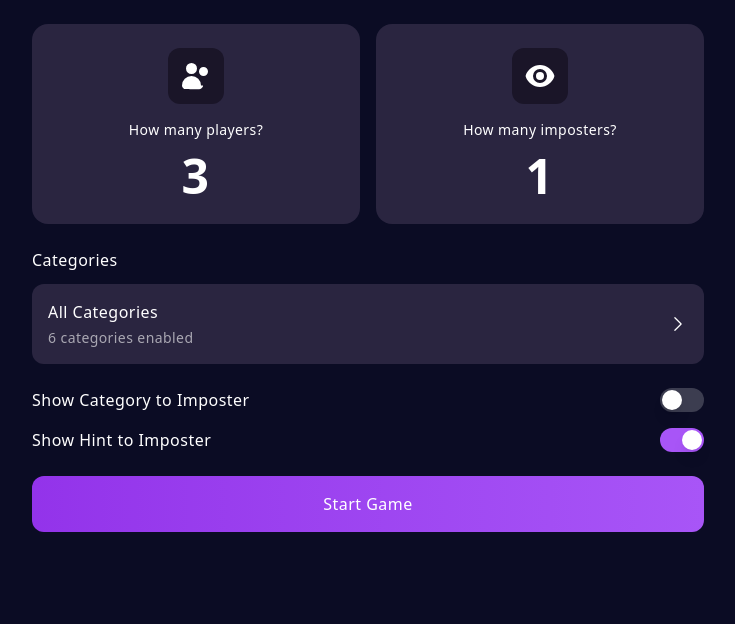
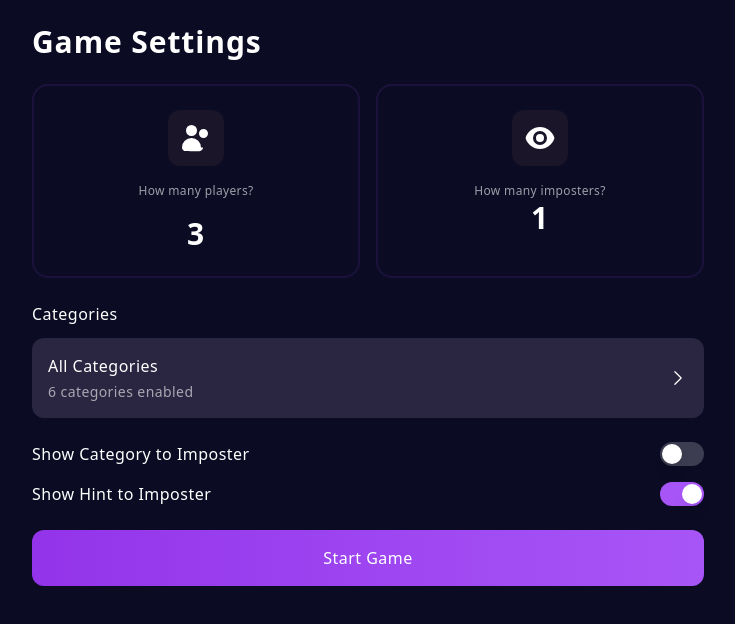
Before and after one commit to lawynnj/impostor-word-game, a React (Vite) app: page / in a window 1280 px wide. Shown: the top 624 px of the page, without its empty margins (272-1007 px from the left). Built offline with nearby package versions, Linux system fonts and the light colour scheme.

Commit message:
update styles

```diff
--- a/src/App.jsx
+++ b/src/App.jsx
@@ -567,8 +567,10 @@ export default function App() {
         </div>
 
         {/* Player Count Display and Controls */}
-        <div className="mt-8 flex flex-col items-center">
-          <div className="text-white/60 text-sm mb-4">How many players?</div>
+        <div className="mt-8 flex flex-col items-center border border-white/10 rounded-2xl p-6">
+          <div className="text-white/60 text-[12px] mb-4">
+            How many players?
+          </div>
           <div className="text-white text-7xl font-bold mb-8">
             {playerCount}
           </div>
@@ -644,7 +646,7 @@ export default function App() {
         </div>
 
         {/* Impostor Count Display and Controls */}
-        <div className="mt-8 flex flex-col items-center">
+        <div className="mt-8 flex flex-col items-center border border-white/10 rounded-2xl p-6">
           <div className="text-white/60 text-sm mb-4">How many imposters?</div>
           <div className="text-white text-7xl font-bold mb-8">
             {impostorCount}
@@ -706,11 +708,12 @@ export default function App() {
     return (
       <div className="max-w-2xl mx-auto">
         {/* Player and Impostor Count Cards */}
+        <h1 className="text-3xl font-semibold mb-6">Game Settings</h1>
         <div className="grid grid-cols-2 gap-4 mb-6">
           {/* Player Count Card */}
           <button
             onClick={() => setStage(STAGES.PLAYER_COUNT_SELECTION)}
-            className="bg-[#2A2540] rounded-2xl p-6 flex flex-col items-center text-center hover:bg-[#332B4A] transition-colors"
+            className="bg-[#0B0C24] rounded-2xl p-6 flex flex-col items-center text-center hover:bg-[#332B4A] transition-colors border-2 border-purple-500/10"
           >
             {/* Icon Container */}
             <div className="bg-[#1A1528] rounded-xl p-3 mb-4">
@@ -724,15 +727,18 @@ export default function App() {
               </svg>
             </div>
             {/* Question Text */}
-            <div className="text-white text-sm mb-3">How many players?</div>
+
+            <div className="text-white/60 text-[12px] mb-4">
+              How many players?
+            </div>
             {/* Large Number */}
-            <div className="text-white text-5xl font-bold">{playerCount}</div>
+            <div className="text-white text-3xl font-bold">{playerCount}</div>
           </button>
 
           {/* Impostor Count Card */}
           <button
             onClick={() => setStage(STAGES.IMPOSTOR_COUNT_SELECTION)}
-            className="bg-[#2A2540] rounded-2xl p-6 flex flex-col items-center text-center hover:bg-[#332B4A] transition-colors"
+            className="bg-[#0B0C24] rounded-2xl p-6 flex flex-col items-center text-center hover:bg-[#332B4A] transition-colors border-2 border-purple-500/10"
           >
             {/* Icon Container */}
             <div className="bg-[#1A1528] rounded-xl p-3 mb-4">
@@ -751,12 +757,12 @@ export default function App() {
               </svg>
             </div>
             {/* Question Text */}
-            <div className="text-white text-sm mb-3">How many imposters?</div>
+
+            <div className="text-white/60 text-[12px]">How many imposters?</div>
             {/* Large Number */}
-            <div className="text-white text-5xl font-bold">{impostorCount}</div>
+            <div className="text-white text-3xl font-bold">{impostorCount}</div>
           </button>
         </div>
-
         {/* Categories Section */}
         <div className="mb-6">
           <div className="flex items-center gap-2 mb-3">
@@ -790,7 +796,6 @@ export default function App() {
             </svg>
           </button>
         </div>
-
         {/* Toggle Settings */}
         <div className="mb-6 space-y-4">
           <div className="flex items-center justify-between">
@@ -840,7 +845,6 @@ export default function App() {
             </button>
           </div>
         </div>
-
         {/* Start Game Button */}
         <button
           onClick={startGame}
```
